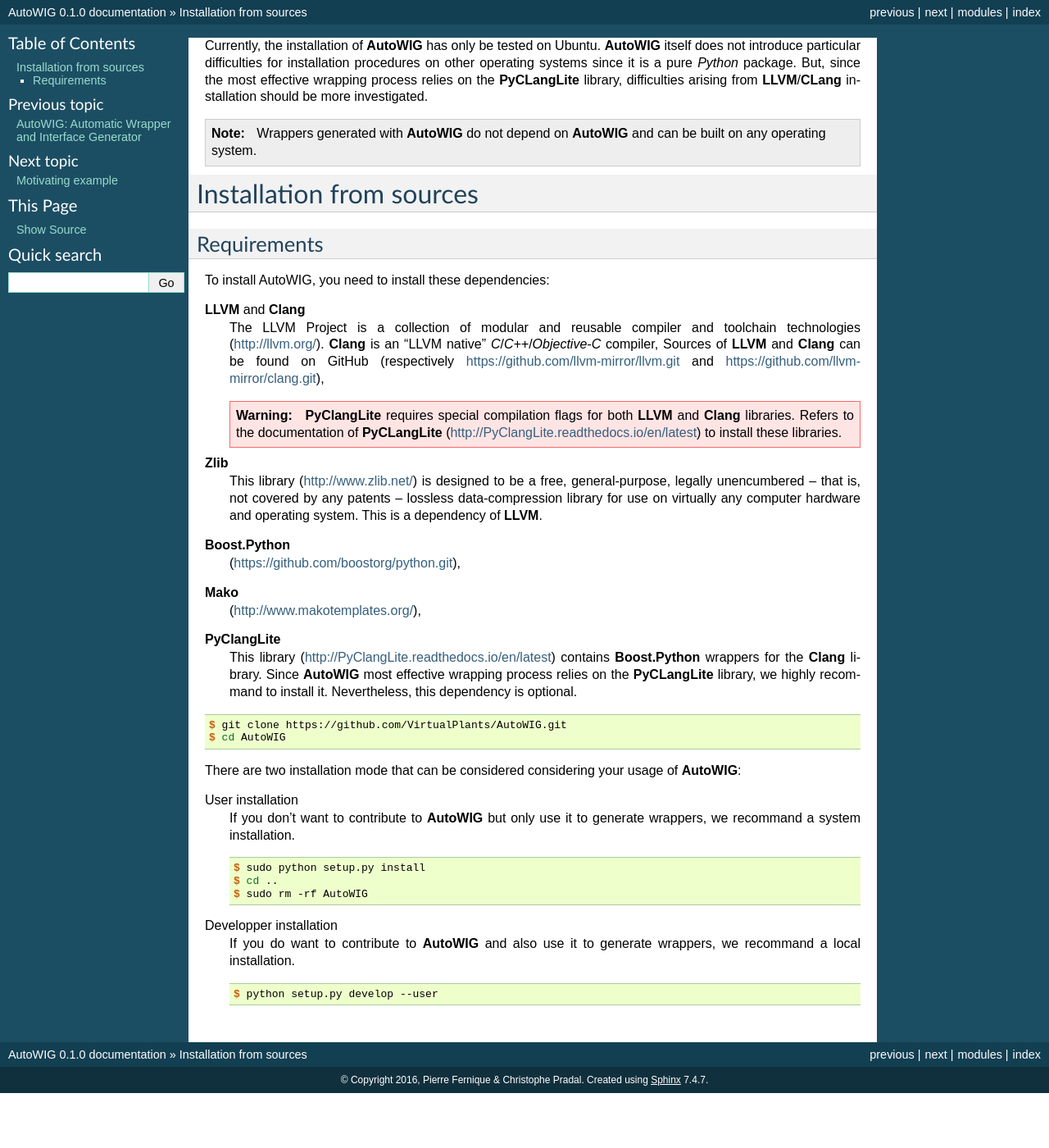
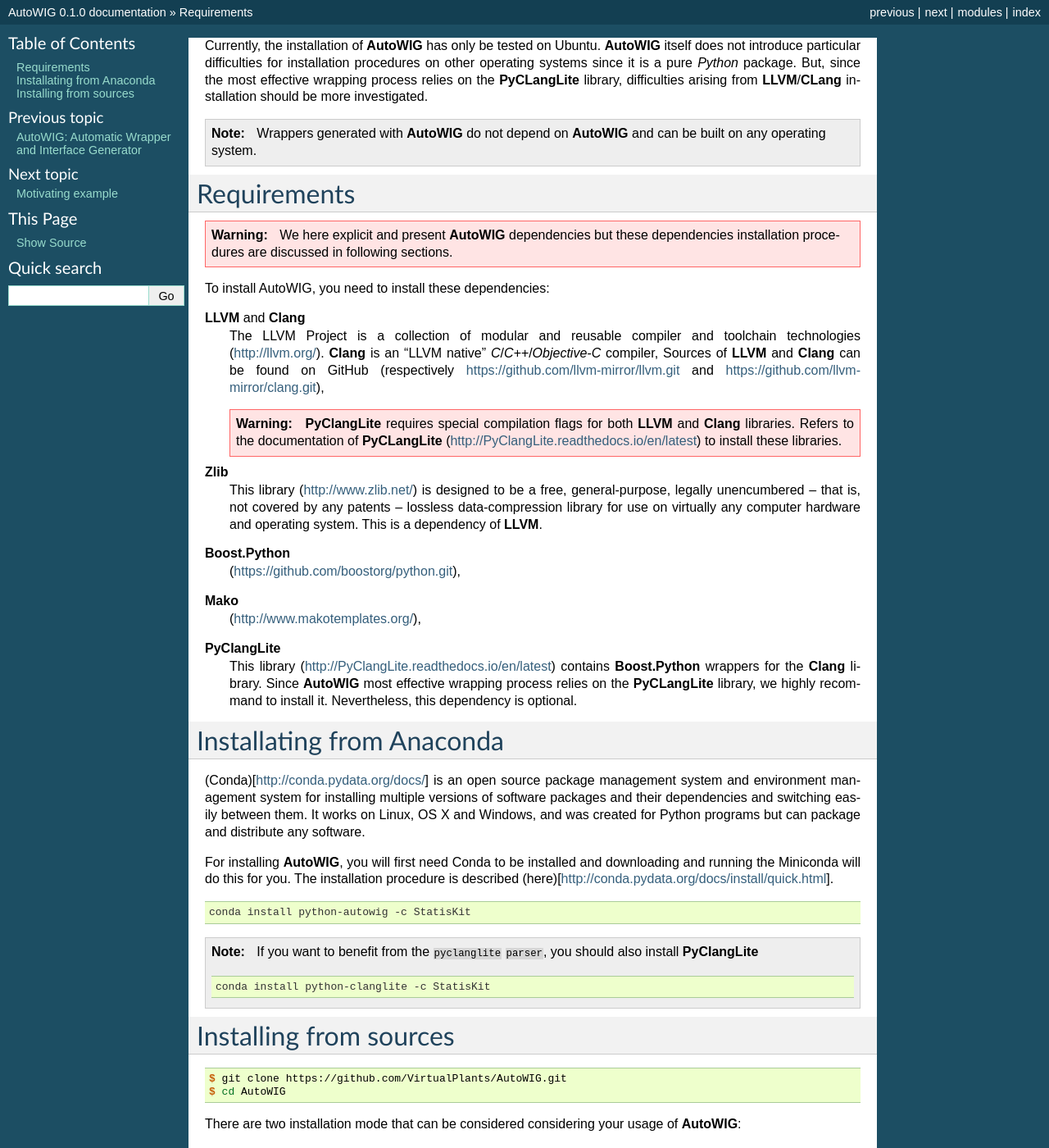
Before and after one commit to StatisKit/AutoWIG, a Sphinx documentation site: the page built from doc/install.rst, in a window 1280 px wide and 1400 px high. Shown: the whole window at 82% size. Built offline with Sphinx 7.4.7, drawn with Linux system fonts in a browser that asks for light colours.

Commit message:
Update doc

```diff
--- a/doc/install.rst
+++ b/doc/install.rst
@@ -6,11 +6,13 @@
 
     Wrappers generated with **AutoWIG** do not depend on **AutoWIG** and can be built on any operating system.
 
-Installation from sources
-=========================
+Requirements
+============
 
-Requirements
-------------
+.. warning::
+
+    We here explicit and present **AutoWIG** dependencies but these dependencies installation procedures are discussed in following sections.
+
 
 To install AutoWIG, you need to install these dependencies:
 
@@ -39,6 +41,33 @@
     Since **AutoWIG** most effective wrapping process relies on the **PyCLangLite** library, we highly recommand to install it.
     Nevertheless, this dependency is optional.
 
+
+Installating from Anaconda
+==========================
+
+(Conda)[http://conda.pydata.org/docs/] is an open source package management system and environment management system for installing multiple versions of software packages and their dependencies and switching easily between them.
+It works on Linux, OS X and Windows, and was created for Python programs but can package and distribute any software.
+
+For installing **AutoWIG**, you will first need Conda to be installed and downloading and running the Miniconda will do this for you.
+The installation procedure is described (here)[http://conda.pydata.org/docs/install/quick.html].
+
+.. code-block:: console
+
+    conda install python-autowig -c StatisKit
+
+.. note::
+
+    If you want to benefit from the :code:`pyclanglite` :code:`parser`, you should also install **PyClangLite**
+
+
+    .. code-block:: console
+
+        conda install python-clanglite -c StatisKit
+
+Installing from sources
+=======================
+
+
 .. code-block:: console
 
     $ git clone https://github.com/VirtualPlants/AutoWIG.git
```
Also changed, not shown: doc/index.rst (+8 -8 lines).
